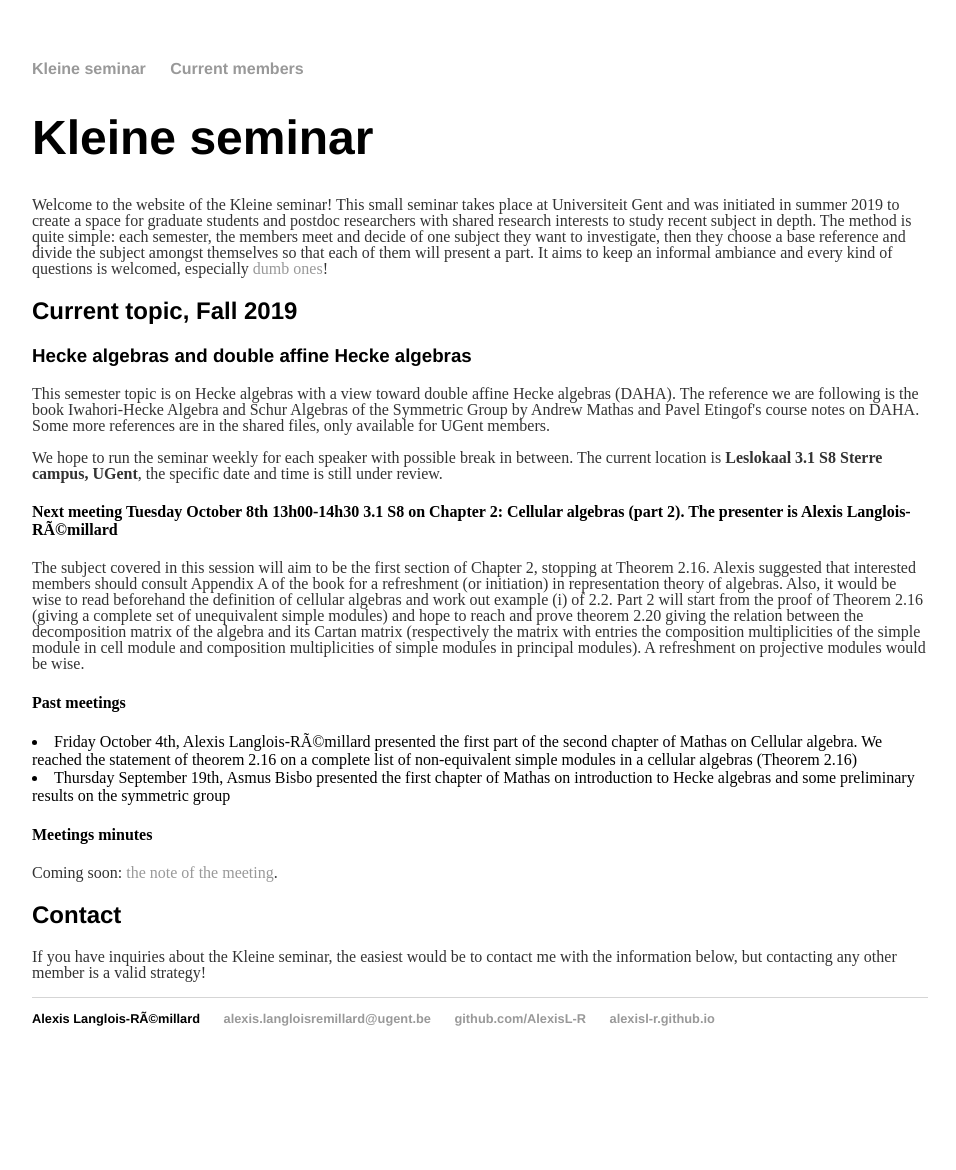
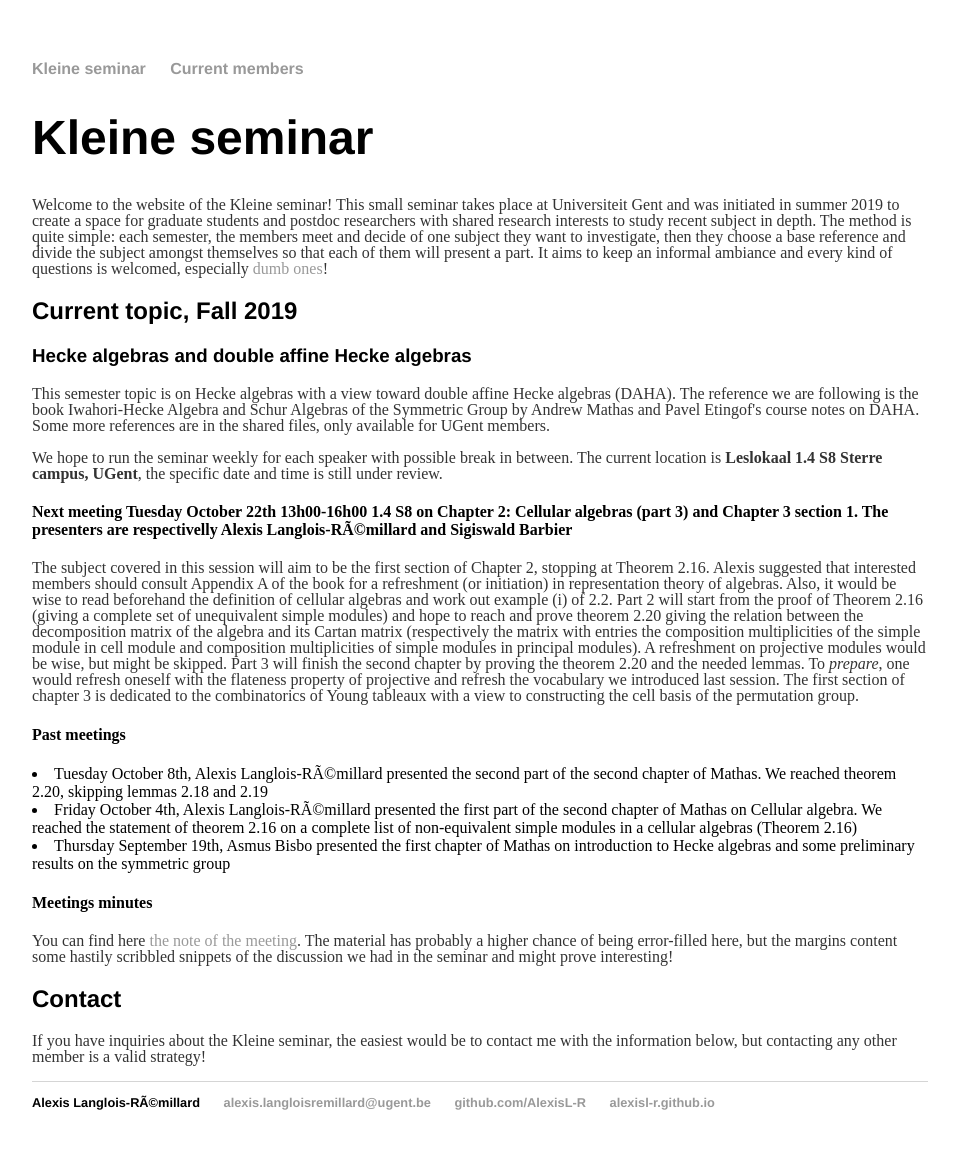
Before and after one commit to Shophikav/alexisl-r.github.io, a Jekyll site: the page built from kleine_seminar/index.html, in a window 1280 px wide. Shown: the whole page, without its empty margins (160-1116 px from the left). Built offline with Jekyll 4.4.1, drawn with Linux system fonts in a browser that asks for light colours; before the commit the page ends 1086 px from its top, so only the background shows below that.

Commit message:
Update for kleine_seminar

```diff
--- a/kleine_seminar/index.html
+++ b/kleine_seminar/index.html
@@ -20,11 +20,11 @@ title: Kleine seminar
 	</p>
 
 	<p>
-		We hope to run the seminar weekly for each speaker with possible break in between. The current location is <strong>Leslokaal 3.1 S8 Sterre campus, UGent</strong>,
+		We hope to run the seminar weekly for each speaker with possible break in between. The current location is <strong>Leslokaal  1.4 S8 Sterre campus, UGent</strong>,
 		the specific date and time is still under review.
 	</p>
 
-	<h4>Next meeting Tuesday October 8th 13h00-14h30 3.1 S8 on Chapter 2: Cellular algebras (part 2). The presenter is Alexis Langlois-Rémillard </h4>
+	<h4>Next meeting Tuesday October 22th 13h00-16h00 1.4 S8 on Chapter 2: Cellular algebras (part 3) and Chapter 3 section 1. The presenters are respectivelly Alexis Langlois-Rémillard and Sigiswald Barbier</h4>
 
 	<p>
 		The subject covered in this session will aim to be the first section of Chapter 2, stopping at Theorem 2.16. Alexis suggested that interested
@@ -34,10 +34,16 @@ title: Kleine seminar
 		Part 2 will start from the proof of Theorem 2.16 (giving a complete set of unequivalent simple modules) and hope to reach and prove theorem 2.20 giving
 		the relation between the decomposition matrix of the algebra and its Cartan matrix (respectively the matrix with entries the composition multiplicities
 		of the simple module in cell module and composition multiplicities of simple modules in principal modules). A refreshment on projective modules would
-		be wise.
+		be wise, but might be skipped.
+
+		Part 3 will finish the second chapter by proving the theorem 2.20 and the needed lemmas. To <em>prepare</em>, one would refresh oneself with the flateness property of projective
+		and refresh the vocabulary we introduced last session.
+
+		The first section of chapter 3 is dedicated to the combinatorics of Young tableaux with a view to constructing the cell basis of the permutation group.
 	</p>
 	<h4>Past meetings</h4>
 		<u1>
+			<li>Tuesday October 8th, Alexis Langlois-Rémillard presented the second part of the second chapter of Mathas. We reached theorem 2.20, skipping lemmas 2.18 and 2.19 </li>
 			<li>Friday October 4th, Alexis Langlois-Rémillard presented the first part of the second chapter of Mathas on Cellular algebra. We reached the statement of theorem 2.16 on a
 				complete list of non-equivalent simple modules in a cellular algebras (Theorem 2.16)</li>
 			<li>Thursday September 19th, Asmus Bisbo presented the first chapter of Mathas on introduction to Hecke algebras and some preliminary results on the symmetric group</li>
@@ -45,7 +51,8 @@ title: Kleine seminar
 
 	<h4>Meetings minutes</h4>
 	<p>
-		Coming soon: <a href= "/kleine_seminar/notes/hecke_notes_F2019.pdf">the note of the meeting</a>.
+		You can find here <a href= "/kleine_seminar/notes/hecke_notes_F2019.pdf">the note of the meeting</a>. The material has probably a higher chance of being error-filled here,
+		but the margins content some hastily scribbled snippets of the discussion we had in the seminar and might prove interesting!
 	</p>
 
 
```
Also changed, not shown: 1 other file.
